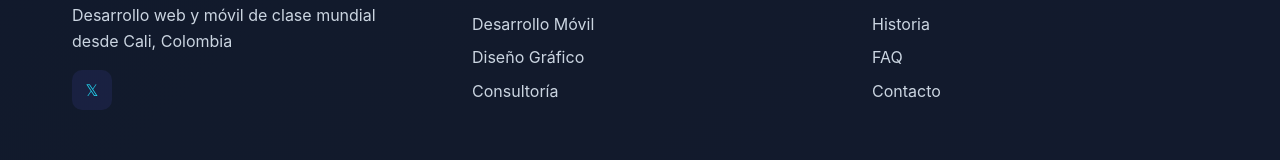
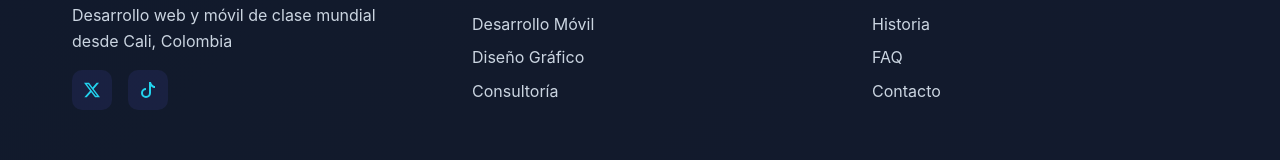
Before and after one commit to caliche2a-arch/BcodeBackup, a React (Vite) app: page / in a window 1280 px wide. Shown: the part 6919-7079 px from the top of the page. Built offline with nearby package versions, Linux system fonts and the light colour scheme.

Commit message:
feat: add TikTok social link and update X icon

```diff
--- a/src/App.tsx
+++ b/src/App.tsx
@@ -443,7 +443,28 @@ function App() {
                 {t('footer.description')}
               </p>
               <div className="social-links">
-                <a href="https://x.com/BcodeConsulTeam" target="_blank" rel="noopener noreferrer" className="social-link" title="Síguenos en X">𝕏</a>
+                <a
+                  href="https://x.com/BcodeConsulTeam"
+                  target="_blank"
+                  rel="noopener noreferrer"
+                  className="social-link"
+                  title={t('footer.followX')}
+                >
+                  <svg xmlns="http://www.w3.org/2000/svg" width="16" height="16" fill="currentColor" viewBox="0 0 16 16">
+                    <path d="M12.6.75h2.454l-5.36 6.142L16 15.25h-4.937l-3.867-5.07-4.425 5.07H.316l5.733-6.57L0 .75h5.063l3.495 4.633L12.601.75Zm-.86 13.028h1.36L4.323 2.145H2.865l8.875 11.633Z"/>
+                  </svg>
+                </a>
+                <a
+                  href="https://www.tiktok.com/@bcodeteam"
+                  target="_blank"
+                  rel="noopener noreferrer"
+                  className="social-link"
+                  title={t('footer.followTikTok')}
+                >
+                  <svg xmlns="http://www.w3.org/2000/svg" width="16" height="16" fill="currentColor" viewBox="0 0 16 16">
+                    <path d="M9 0h1.98c.144.715.54 1.617 1.235 2.512C12.895 3.389 13.797 4 15 4v2c-1.753 0-3.07-.814-4-1.829V11a5 5 0 1 1-5-5v2a3 3 0 1 0 3 3V0Z"/>
+                  </svg>
+                </a>
               </div>
             </div>
 
--- a/src/i18n/translations.ts
+++ b/src/i18n/translations.ts
@@ -158,7 +158,9 @@ export const translations = {
             globalClients: 'Clientes Globales',
             faq: 'FAQ',
             contact: 'Contacto',
-            rights: 'Todos los derechos reservados.'
+            rights: 'Todos los derechos reservados.',
+            followX: 'Síguenos en X',
+            followTikTok: 'Síguenos en TikTok'
         }
     },
     en: {
@@ -320,7 +322,9 @@ export const translations = {
             globalClients: 'Global Clients',
             faq: 'FAQ',
             contact: 'Contact',
-            rights: 'All rights reserved.'
+            rights: 'All rights reserved.',
+            followX: 'Follow us on X',
+            followTikTok: 'Follow us on TikTok'
         }
     }
 }
```
